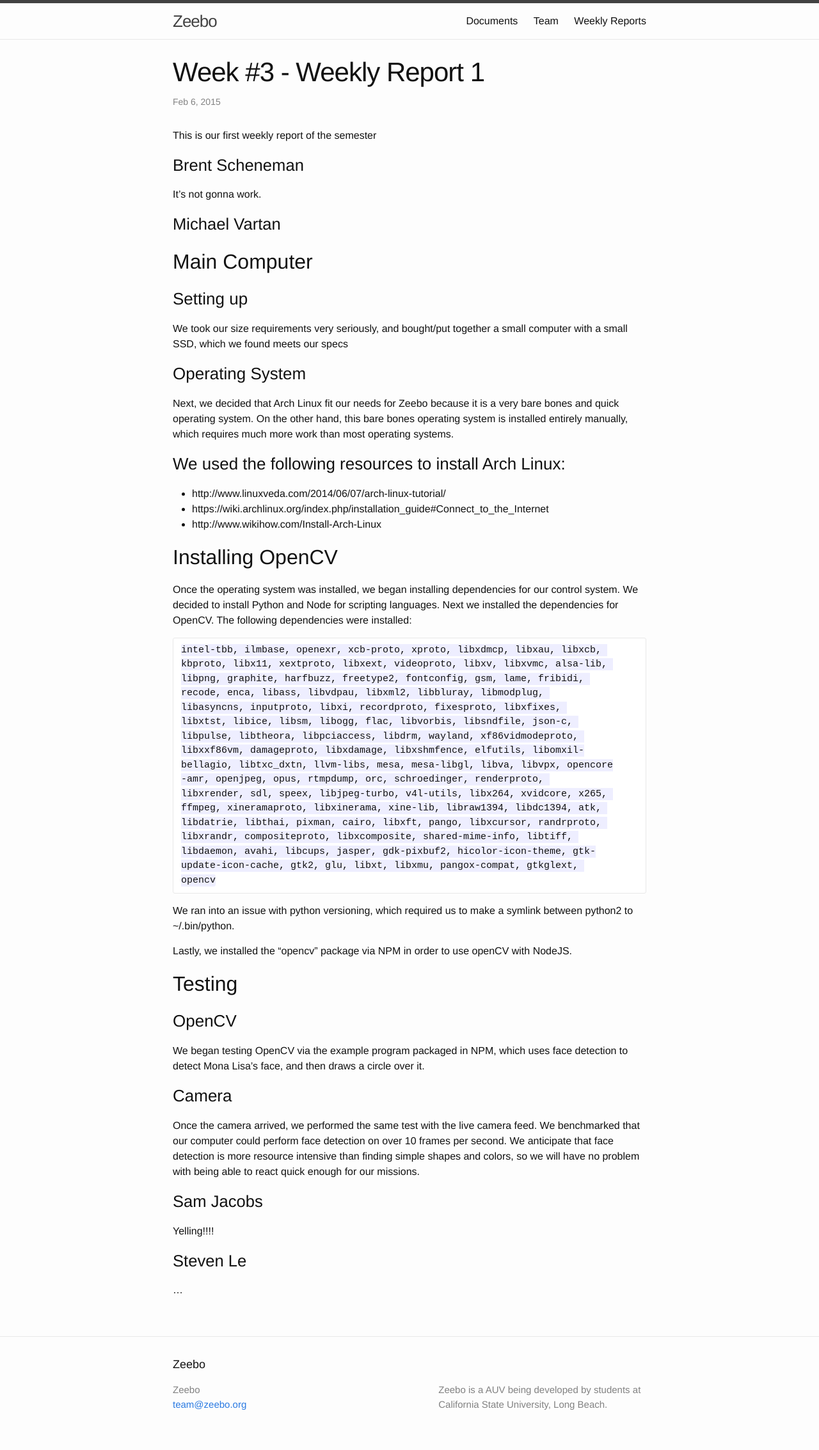
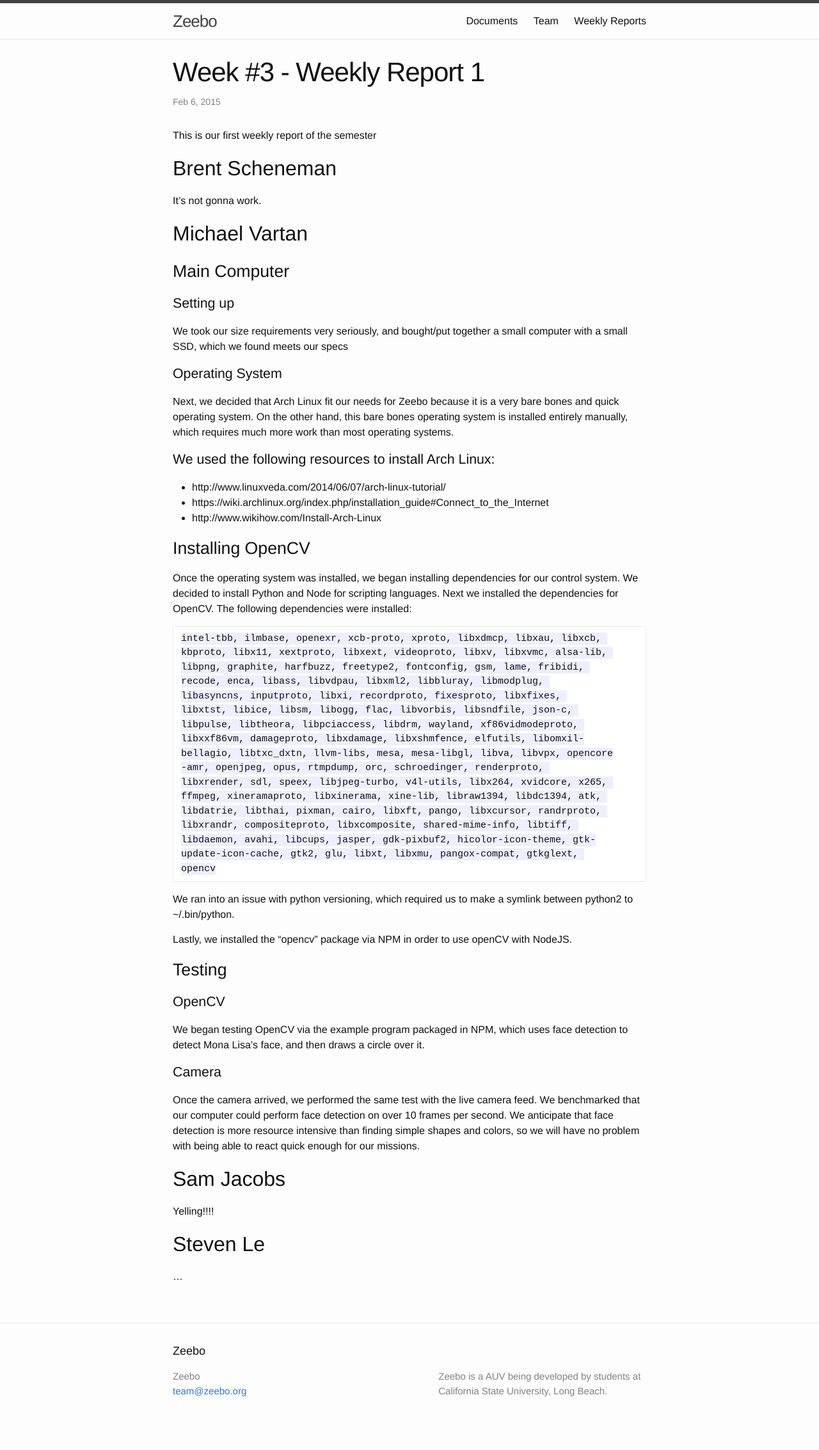
Before and after one commit to vartan/Xeebo, a Jekyll site: the page built from _posts/2015-02-06-weekly-report-week-3.md, in a window 1280 px wide. Shown: the whole page at 64% size. Built offline with Jekyll 4.4.1, drawn with Linux system fonts in a browser that asks for light colours; comment, search, counter and statistics services are not loaded; after the commit the page ends 2246 px from its top, so only the background shows below that.

Commit message:
fixing header size, hopefully

```diff
--- a/_sass/_base.scss
+++ b/_sass/_base.scss
@@ -205,13 +205,13 @@
 
 /* Create a step size.*/
 /* This is the percentage each heading will be reduced by. */
-$step-size-heading: 0.2;
+$step-size-heading: 0.33333;
 /* The mixin */
 @mixin heading-size($size) {
     font-size: $size * $step-size-heading + em;
 }
 h1 {
-    @include heading-size(8);
+    @include heading-size(6);
 }
 h2 {
     @include heading-size(5);
--- a/_sass/_layout.scss
+++ b/_sass/_layout.scss
@@ -210,29 +210,6 @@
 .post-content {
     margin-bottom: $spacing-unit;
 
-    h2 {
-        font-size: 32px;
-
-        @include media-query($on-laptop) {
-            font-size: 28px;
-        }
-    }
-
-    h3 {
-        font-size: 26px;
-
-        @include media-query($on-laptop) {
-            font-size: 22px;
-        }
-    }
-
-    h4 {
-        font-size: 20px;
-
-        @include media-query($on-laptop) {
-            font-size: 18px;
-        }
-    }
 }
 
 .rss-subscribe {
```
